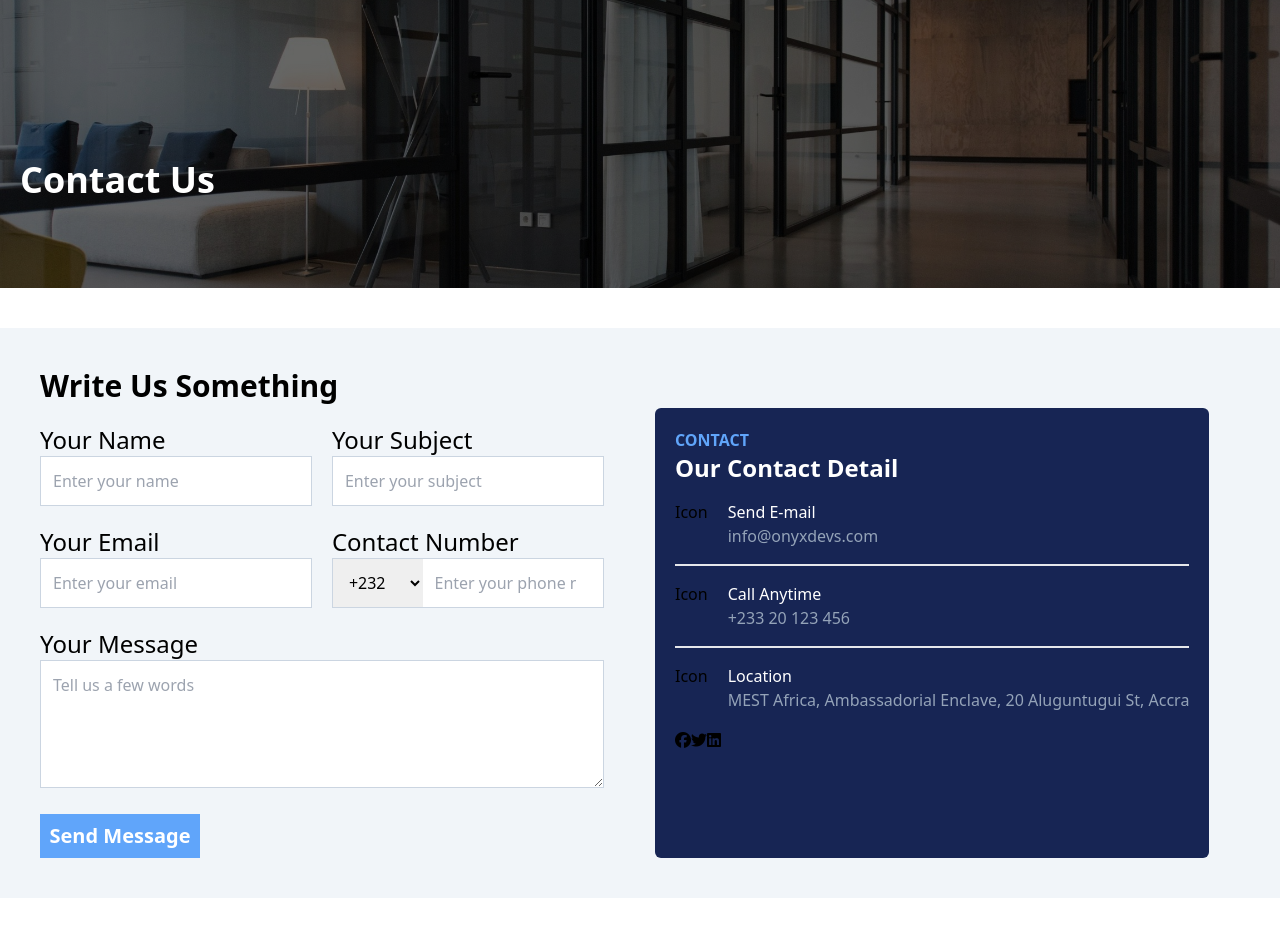
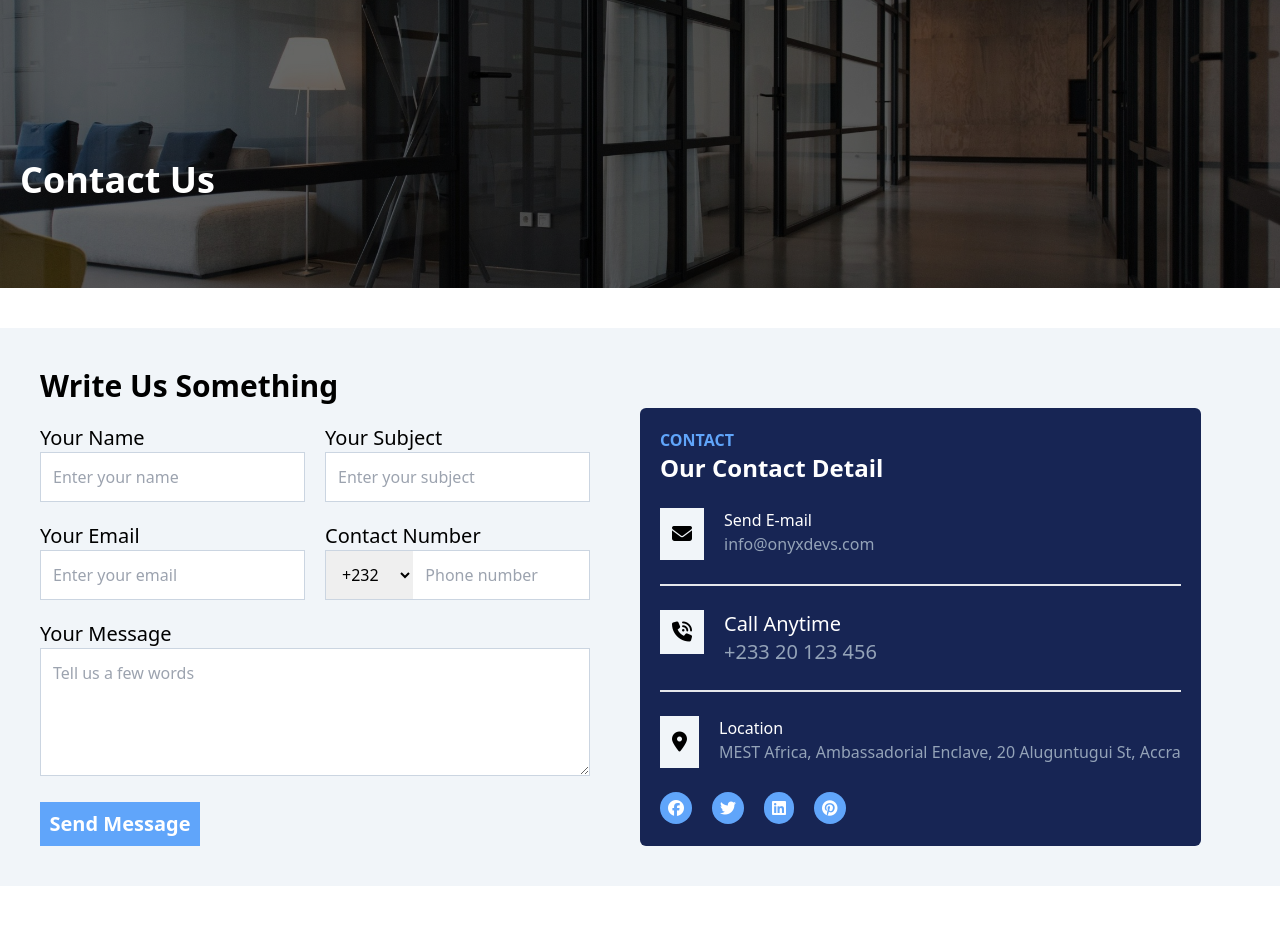
Before and after one commit to OnyxAlpha/ONYX-Portfolio-Website, a React (Create React App) app: page /contact in a window 1280 px wide. Shown: the top 936 px of the page. Built offline with nearby package versions, Linux system fonts and the light colour scheme.

Commit message:
working on branch

```diff
--- a/src/components/about/index.jsx
+++ b/src/components/about/index.jsx
@@ -1,18 +1,18 @@
-import logo from "../../assets/onyxdevslogo.png";
+import logo from "../../assets/logo.png";
 
 export default function AboutUs() {
   return (
     <>
       <section className="lg:flex">
         <div className="flex justify-center lg:w-2/5 lg:items-center">
-          <img src={logo} alt="team logo" className="h-40 md:h-60 md:w-80 lg:h-72" />
+          <img src={logo} alt="team logo" className="h-40 md:h-60 md:w-80 lg:h-64 lg:w-96" />
         </div>
         <div className="text-center lg:w-3/5">
           <div>
             <h1 className="font-semibold text-xl md:text-3xl">About Us</h1>
           </div>
 
-          <div className="p-10 bg-slate-200 md:text-lg lg:text-2xl">
+          <div className="p-10 md:text-lg lg:text-2xl">
             <p>Welcome to Onyx, a passionate team of web developers, dedicated to crafting exceptional digital experiences. With a combination of a great team, we collaborate to bring visions to life through code and creativity.</p>
             <p>At Onyx, we specialize in creating custom websites and web applications that exceed client expectations. From the initial concept to the final launch, we prioritize communication and attention to detail, ensuring a seamless and enjoyable experience for everyone involved.</p>
             <p>When you choose Onyx, you are not just hiring a team of web developers, you are partnering with a dedicated group of young professionals who are commited to your success, delivering projects on time and within budget.</p>
@@ -20,6 +20,7 @@ export default function AboutUs() {
           </div>
         </div>
       </section>
+
     </>
   );
 }
--- a/src/components/skills/index.jsx
+++ b/src/components/skills/index.jsx
@@ -75,6 +75,22 @@ export default function Skills() {
           </div>
         </div>
       </section>
+
+      <section id="skills" className="py-10">
+      <div className="container mx-auto">
+        <h2 className="text-3xl font-semibold mb-6">Skills</h2>
+        <div className="grid grid-cols-1 md:grid-cols-2 lg:grid-cols-3 gap-6">
+          {/* Skill Card */}
+          <div className="bg-white p-6 rounded-lg shadow-md">
+            <h3 className="text-xl font-semibold mb-2">HTML</h3>
+            <p className="text-gray-700">Proficiency: Intermediate</p>
+            <p className="text-gray-700">Description: HTML is the standard markup language for creating web pages and web applications.</p>
+          </div>
+
+          {/* Add more skill cards here */}
+        </div>
+      </div>
+    </section>
     </>
   );
 }
--- a/src/pages/contact/index.jsx
+++ b/src/pages/contact/index.jsx
@@ -13,23 +13,23 @@ export default function Contact() {
         </section>
 
         <section className="p-10 bg-slate-100 my-10 lg:flex">
-            <div>
+            <div className="lg:w-1/2">
                 <h2 className="text-3xl font-bold pb-5">Write Us Something</h2>
                 <form>
                     <div className="md:flex md:w-11/12 md:gap-5">
                     <div className="md:w-6/12">
-                    <label for="name" className="md:text-2xl">Your Name</label><br/>
+                    <label for="name" className="md:text-xl">Your Name</label><br/>
                     <input type="text" id="name" placeholder="Enter your name" className="w-11/12 mb-5 p-3 border border-slate-300 md:w-full"/><br/>
 
-                    <label for="email" className="md:text-2xl">Your Email</label><br/>
+                    <label for="email" className="md:text-xl">Your Email</label><br/>
                     <input type="email" id="email" placeholder="Enter your email" className="w-11/12 mb-5 p-3 border border-slate-300 md:w-full"/><br/>
                     </div>
 
                     <div className="md:w-6/12">
-                    <label for="subject" className="md:text-2xl">Your Subject</label><br/>
+                    <label for="subject" className="md:text-xl">Your Subject</label><br/>
                     <input type="text" id="subject" placeholder="Enter your subject" className="w-11/12 mb-5 p-3 border border-slate-300  md:w-full"/><br/>
 
-                    <label for="contact" className="md:text-2xl">Contact Number</label><br/>
+                    <label for="contact" className="md:text-xl">Contact Number</label><br/>
                     <select id="countrycode" className="mb-5 p-3 border-y border-l border-slate-300 md:w-4/12">
                         <option>+232</option>
                         <option>+233</option>
@@ -44,11 +44,11 @@ export default function Contact() {
                         <option>+44</option>
                         <option>+49</option>
                     </select>
-                    <input type="number" id="contact" placeholder="Enter your phone number" className="w-8/12 mb-5 p-3 border-y border-r border-slate-300 md:w-8/12"/><br/>
+                    <input type="number" id="contact" placeholder="Phone number" className="w-8/12 mb-5 p-3 border-y border-r border-slate-300 md:w-8/12"/><br/>
                     </div>
                     </div>
 
-                    <label for="message" className="md:text-2xl">Your Message</label><br/>
+                    <label for="message" className="md:text-xl">Your Message</label><br/>
                     <textarea id="message" placeholder="Tell us a few words" className="w-11/12 mb-5 p-3 h-20 border border-slate-300 md:h-32"></textarea><br/>
 
                     <input type="button" onClick={() => alert("Your message has been sent")}  value="Send Message" className="bg-blue-400 p-2 text-white font-semibold md:w-40 md:text-xl"/>
@@ -59,34 +59,41 @@ export default function Contact() {
                 <h3 className="text-blue-400 font-semibold">CONTACT</h3>
                 <h2 className="text-white font-bold text-2xl">Our Contact Detail</h2>
 
-                <div className="flex gap-5 border-b-2 py-4">
-                    <div>Icon</div>
+                <div className="flex gap-5 border-b-2 py-6">
+                    <div>
+                    <i class="fa-solid fa-envelope bg-slate-100 p-3 text-xl"></i>
+                    </div>
                     <div>
                         <h3 className="text-white">Send E-mail</h3>
                         <p className="text-slate-400">info@onyxdevs.com</p>
                     </div>
                 </div>
 
-                <div className="flex gap-5 border-b-2 py-4">
-                <div>Icon</div>
+                <div className="flex gap-5 border-b-2 py-6 text-xl">
+                <div>
+                <i class="fa-solid fa-phone-volume bg-slate-100 p-3"></i>
+                </div>
                     <div>
                         <h3 className="text-white">Call Anytime</h3>
                         <p className="text-slate-400">+233 20 123 456</p>
                     </div>
                 </div>
 
-                <div className="flex gap-5 py-4">
-                <div>Icon</div>
+                <div className="flex gap-5 py-6">
+                <div>
+                <i class="fa-solid fa-location-dot bg-slate-100 p-3 text-xl"></i>
+                </div>
                     <div>
                         <h3 className="text-white">Location</h3>
                         <p className="text-slate-400">MEST Africa, Ambassadorial Enclave, 20 Aluguntugui St, Accra</p>
                     </div>
                 </div>
 
-                <div>
-                <i class="fa-brands fa-facebook"></i>
-                <i class="fa-brands fa-twitter"></i>
-                <i class="fa-brands fa-linkedin"></i>
+                <div className="flex gap-5">
+                <i class="fa-brands fa-facebook text-white bg-blue-400 p-2 rounded-2xl"></i>
+                <i class="fa-brands fa-twitter text-white bg-blue-400 p-2 rounded-2xl"></i>
+                <i class="fa-brands fa-linkedin text-white bg-blue-400 p-2 rounded-2xl"></i>
+                <i class="fa-brands fa-pinterest text-white bg-blue-400 p-2 rounded-2xl"></i>
                 </div>
 
             </div>
```
Also changed, not shown: src/assets/logo.png (added).
